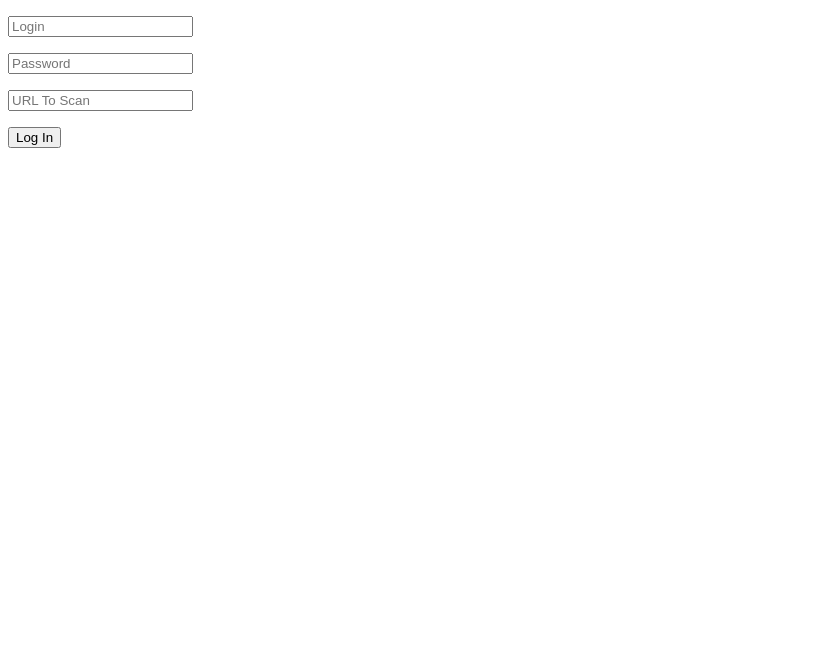
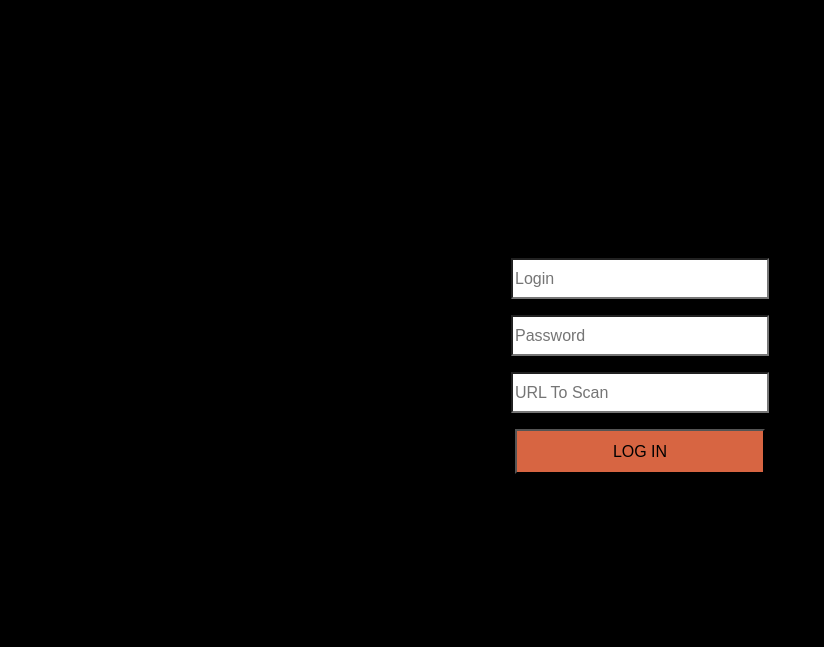
Before and after one commit to doofusdavid/seocrawler, a PHP site: page / in a window 1280 px wide. Shown: the top 647 px of the page, without its empty margins (0-824 px from the left). Run offline with PHP 8.4, Linux system fonts and the light colour scheme; some libraries are stand-ins or nearby versions.

Commit message:
refinements

```diff
--- a/css/style.css
+++ b/css/style.css
@@ -1,2 +1,2 @@
-
+body{background:#000;font-family:sans-serif;color:white;box-sizing:border-box}.loginwrapper{padding:10px 0 0 0;text-align:center;margin-top:50px}.content{display:flex;vertical-align:middle;justify-content:center;height:80vh;align-items:center}form input{background:white;font-size:16px;color:#000;height:35px;width:250px}form input[type=submit]{height:45px;width:250px;background:#d76542;font-size:16px;text-transform:uppercase}.accordion-toggle{cursor:pointer}.accordion-content{display:none}.accordion-content .default{display:block}
 /*# sourceMappingURL=style.css.map */
--- a/index.php
+++ b/index.php
@@ -3,6 +3,7 @@ require_once("./header.php");
 ?>
 
 <div class="content">
+    <div class="loginwrapper">
         <form action="index_proc.php" method="post">
             <p>
                 <input type="text" name="login" id="login" placeholder="Login">
@@ -12,6 +13,7 @@ require_once("./header.php");
             <input type="submit" value="Log In">
         </form>
     </div>
+</div>
 
 <script src="./js/index.js"></script>
 <?php
--- a/results.php
+++ b/results.php
@@ -3,7 +3,9 @@ require_once("./header.php");
 ?>
 
 <div class="content">
+    <div id="accordion">
 
+    </div>
 </div>
 
 <script src="./js/results.js"></script>
--- a/scss/style.scss
+++ b/scss/style.scss
@@ -1,6 +1,53 @@
 /* styles */
 
-$darkgreen: #002620;
-$lightgreen: #8ac542;
+$background: #000000;
+$orange: #d76542;
 $lightblue: #7bcfde;
-$error: #ff6a30;
+body {
+    background: $background;
+    font-family: sans-serif;
+    color: white;
+    box-sizing: border-box;
+}
+
+.loginwrapper {
+    padding: 10px 0 0 0;
+    text-align: center;
+    margin-top: 50px;
+}
+
+.content {
+    display: flex;
+    vertical-align: middle;
+    justify-content: center;
+    height: 80vh;
+    align-items: center;
+}
+
+form {
+    input {
+        background: white;
+        font-size: 16px;
+        color: $background;
+        height: 35px;
+        width: 250px;
+    }
+    input[type=submit] {
+        height: 45px;
+        width: 250px;
+        background: $orange;
+        font-size: 16px;
+        text-transform: uppercase;
+    }
+}
+
+.accordion-toggle {
+    cursor: pointer;
+}
+
+.accordion-content {
+    display: none;
+    .default {
+        display: block;
+    }
+}
```
Also changed, not shown: js/jsconfig.json (added, +9 -0 lines), js/results.js (+18 -2 lines), 1 other file. Lines whose indentation alone changed are shown as unchanged.
